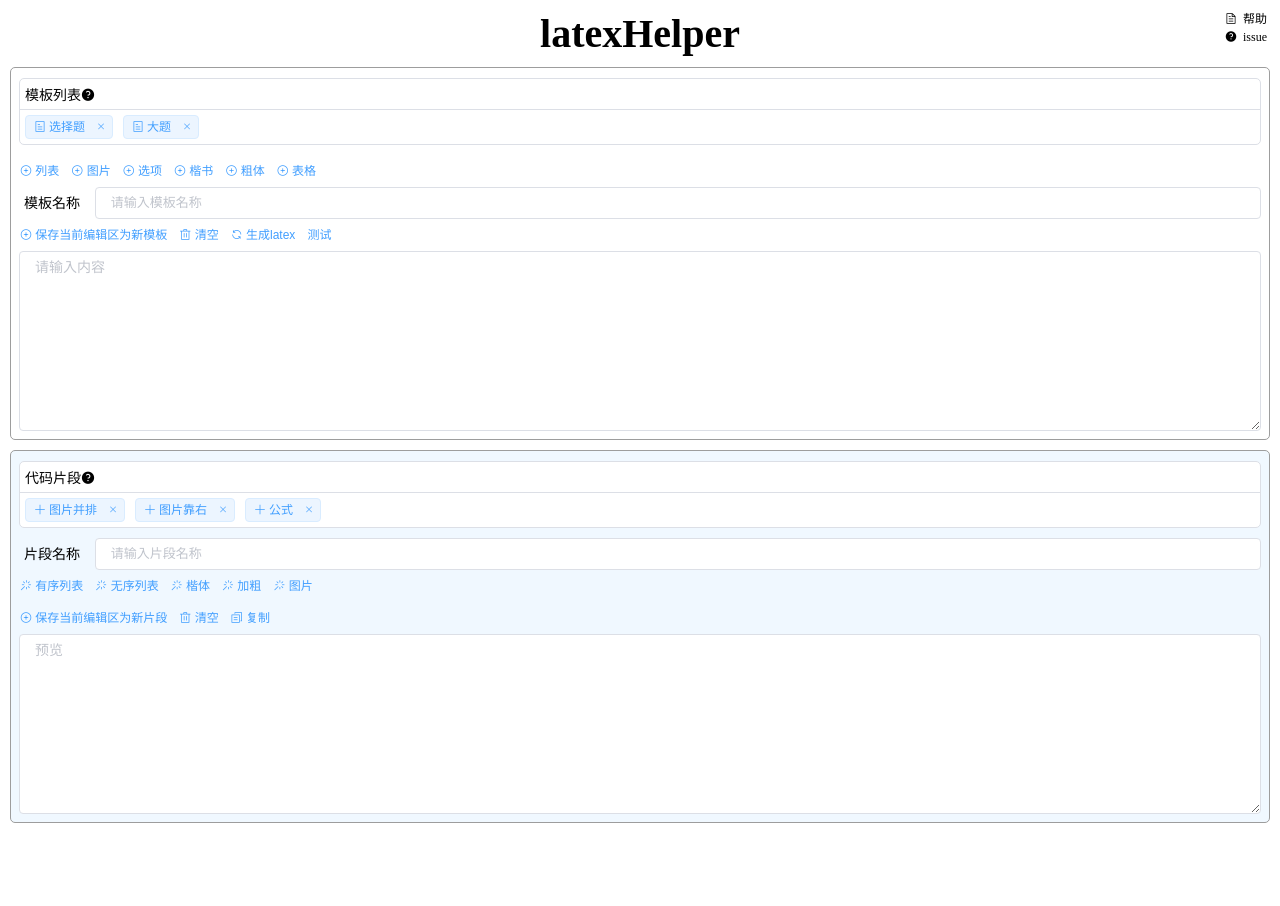
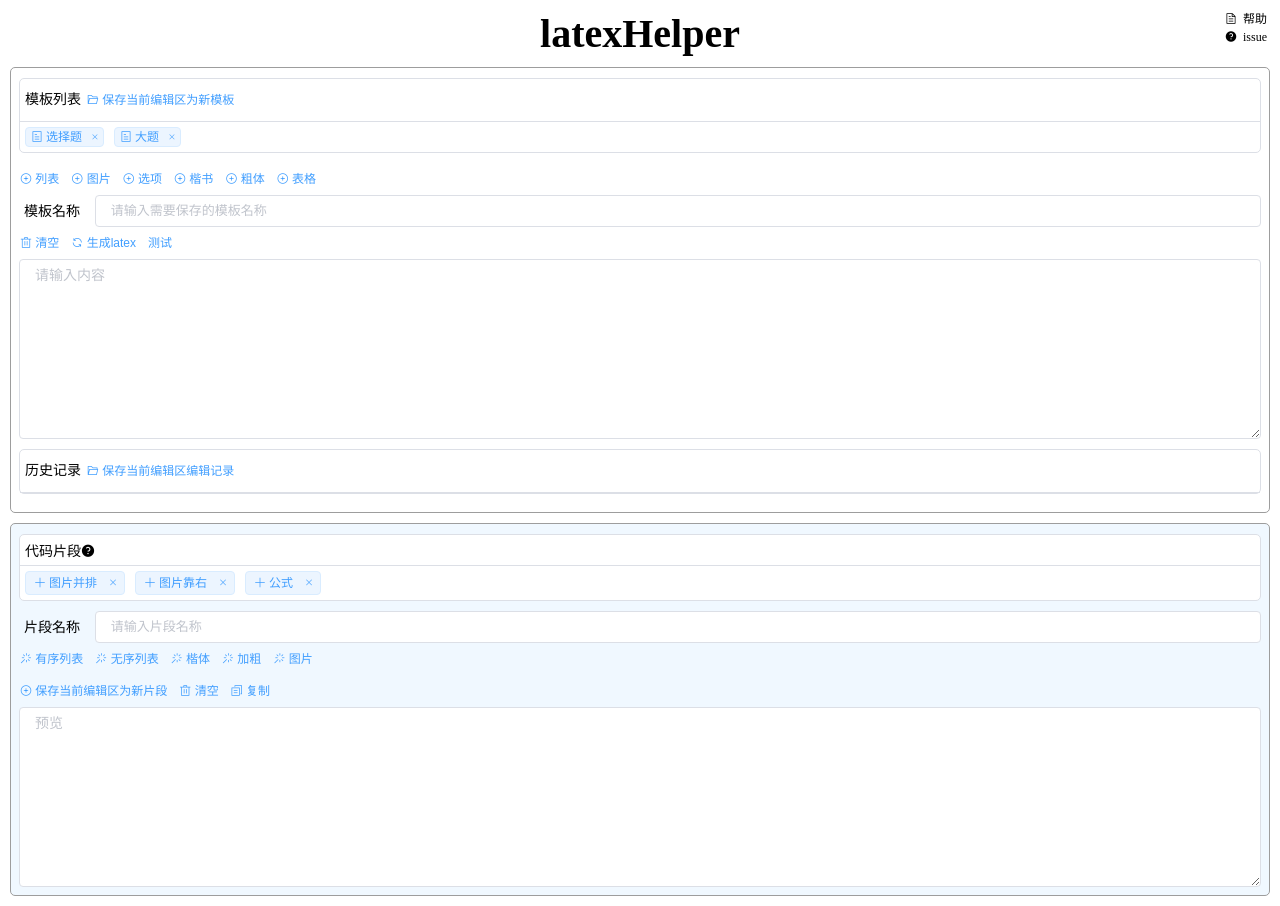
Before and after one commit to Nshcn/latexHelper, a Vue app: page / in a window 1280 px wide. Before the commit the page ends 833 px from the top, so only its background shows below. Built offline with nearby package versions, Linux system fonts and the light colour scheme.

Commit message:
feat: 新增LH历史记录功能

```diff
--- a/src/components/Edit.vue
+++ b/src/components/Edit.vue
@@ -16,15 +16,17 @@
         <div class="region">
           <div class="up-region">
             <span>模板列表</span>
-            <el-tooltip content="点击下方保存当前编辑区为新模板即可添加自定义模板"
-                        placement="top">
-              <i class="el-icon-question" />
-            </el-tooltip>
+            <el-button type="text"
+                       size="small"
+                       @click="saveTemplate">
+              <i class="el-icon-folder-opened" />
+              保存当前编辑区为新模板
+            </el-button>
           </div>
           <div class="down-region">
             <el-tag v-for="item in templateStore"
-                    class="template-item"
-                    size="small"
+                    class="tag-item"
+                    size="mini"
                     :key="item.name"
                     @close="deleteTemplate(item.name)"
                     @click="showTemplate(item.name)"
@@ -77,18 +79,12 @@
         </el-tooltip>
       </div>
       <div class="name-input">
-        <span>模板名称</span>
+        <span>{{titleType==='lh'?'记录名称':'模板名称'}}</span>
         <el-input v-model="templateName"
                   size="small"
-                  placeholder="请输入模板名称"></el-input>
+                  :placeholder="titleType==='lh'?'请输入需要保存的记录名称':'请输入需要保存的模板名称'"></el-input>
       </div>
       <div class="operate-area">
-        <el-button type="text"
-                   size="small"
-                   @click="saveTemplate">
-          <i class="el-icon-circle-plus-outline" />
-          保存当前编辑区为新模板
-        </el-button>
         <el-button type="text"
                    size="small"
                    @click="originText = ''">
@@ -115,6 +111,31 @@
                 @keydown.tab.native="tabInput($event)"
                 show-word-limit>
       </el-input>
+      <div class="history">
+        <div class="region">
+          <div class="up-region">
+            <span>历史记录</span>
+            <el-button type="text"
+                       size="small"
+                       @click="saveLhHistory">
+              <i class="el-icon-folder-opened" />
+              保存当前编辑区编辑记录
+            </el-button>
+          </div>
+          <div class="down-region">
+            <el-tag v-for="item in historyLhStore"
+                    class="tag-item"
+                    size="mini"
+                    :key="item.name"
+                    @close="deleteLhHistory(item.name)"
+                    @click="showLhHistory(item.name)"
+                    closable>
+              <i class="el-icon-tickets" />
+              {{item.name}}
+            </el-tag>
+          </div>
+        </div>
+      </div>
     </section>
     <section class="latex-section">
       <div class="insert-btn">
@@ -130,7 +151,7 @@
             <div class="down-region">
               <el-tag v-for="item in snippetStore"
                       size="small"
-                      class="snippet-item"
+                      class="tag-item"
                       :key="item.name"
                       @close="deleteSnippet(item.name)"
                       @click="insertSnippet(item.name)"
@@ -229,6 +250,15 @@ export default {
       },
       deep: true,
     },
+    historyLhStore: {
+      handler(newValue) {
+        storage.setItem({
+          value: newValue,
+          name: 'historyLhStore',
+        })
+      },
+      deep: true,
+    },
     snippetStore: {
       handler(newValue) {
         storage.setItem({
@@ -247,11 +277,11 @@ export default {
       this.templateStore.push(
         {
           name: '选择题',
-          content: `年份：20\n题号：\n【题目】\n\n${this.ms}opt\n\n${this.ms}\n{\\kaishu\n【参考答案】\n\n【本题解析】\n\n【对知识点解析工作的启发】\n${this.ms}ol\n\n${this.ms}\n【对命制练习题的启发】\n\n${this.ms}ol\n\n${this.ms}\n}\n`,
+          content: `年份：20\n题号：\n【题目】\n\n${this.ms}opt\n\n${this.ms}\n{\\kaishu\n【参考答案】\n\n【本题解析】\n\n【xxx启发】\n${this.ms}ol\n\n${this.ms}\n【xxx启发】\n\n${this.ms}ol\n\n${this.ms}\n}\n`,
         },
         {
           name: '大题',
-          content: `年份：20\n题号：\n【题目】\n{\\kaishu\n【参考答案】\n\n【本题解析】\n\n【对知识点解析工作的启发】\n${this.ms}ol\n\n${this.ms}\n【对命制练习题的启发】\n\n${this.ms}ol\n\n${this.ms}\n}\n`,
+          content: `年份：20\n题号：\n【题目】\n{\\kaishu\n【参考答案】\n\n【本题解析】\n\n【xxx启发】\n${this.ms}ol\n\n${this.ms}\n【xxx启发】\n\n${this.ms}ol\n\n${this.ms}\n}\n`,
         }
       )
       storage.setItem({
@@ -259,7 +289,13 @@ export default {
         name: 'templateStore',
       })
     }
+    // 获取本地history Lh编辑区的历史记录
+    let localHistoryLhStore = storage.getItem('historyLhStore')
+    if (localHistoryLhStore) {
+      this.historyLhStore = localHistoryLhStore
+    }
 
+    // 获取本地snippet片段
     let localSnippetStore = storage.getItem('snippetStore')
     if (localSnippetStore) {
       this.snippetStore = localSnippetStore
@@ -298,6 +334,8 @@ export default {
         },
       ],
       templateStore: [],
+      historyLhStore: [],
+      titleType: 'template',
     }
   },
   methods: {
@@ -335,6 +373,26 @@ export default {
         }
       }
     },
+    showLhHistory(templateName) {
+      if (this.originText.trim() !== '') {
+        this.saveLhHistory(this.templateName)
+        this.templateName = templateName
+        for (let item of this.historyLhStore) {
+          if (item.name === templateName) {
+            this.originText = item.content
+            return
+          }
+        }
+      } else {
+        this.templateName = templateName
+        for (let item of this.historyLhStore) {
+          if (item.name === templateName) {
+            this.originText = item.content
+            return
+          }
+        }
+      }
+    },
     deleteTemplate(templateName) {
       for (let i = 0; i < this.templateStore.length; i++) {
         if (this.templateStore[i].name === templateName) {
@@ -359,18 +417,83 @@ export default {
         }
       }
     },
-    saveTemplate() {
+    deleteLhHistory(templateName) {
+      for (let i = 0; i < this.historyLhStore.length; i++) {
+        if (this.historyLhStore[i].name === templateName) {
+          this.$confirm(
+            `此操作将永久删除"${templateName}"记录, 是否继续?`,
+            '提示',
+            {
+              confirmButtonText: '确定',
+              cancelButtonText: '取消',
+              type: 'warning',
+            }
+          )
+            .then(() => {
+              this.historyLhStore.splice(i, 1)
+              this.$message({
+                type: 'success',
+                message: '删除成功!',
+              })
+              return
+            })
+            .catch(() => {})
+        }
+      }
+    },
+    saveLhHistory() {
+      this.titleType = 'lh'
       if (this.templateName === '') {
         this.$message({
           type: 'warning',
-          message: '请输入模板名称',
+          message: '记录名称为空',
         })
         return
       }
       if (this.originText === '') {
         this.$message({
           type: 'warning',
-          message: '模板编辑区为空',
+          message: '编辑区为空',
+        })
+        return
+      }
+      let repeatIndex = -1
+      for (let i = 0; i < this.historyLhStore.length; i++) {
+        if (this.historyLhStore[i].name === this.templateName) {
+          repeatIndex = i
+          break
+        }
+      }
+      if (repeatIndex !== -1) {
+        this.historyLhStore[repeatIndex].content = this.originText
+        this.$message({
+          type: 'success',
+          message: '保存成功!',
+        })
+      } else {
+        this.historyLhStore.push({
+          name: this.templateName,
+          content: this.originText,
+        })
+        this.$message({
+          type: 'success',
+          message: '新记录保存成功',
+        })
+      }
+    },
+    saveTemplate() {
+      this.titleType = 'template'
+      if (this.templateName === '') {
+        this.$message({
+          type: 'warning',
+          message: '模板名称为空',
+        })
+        return
+      }
+      if (this.originText === '') {
+        this.$message({
+          type: 'warning',
+          message: '编辑区为空',
         })
         return
       }
@@ -883,8 +1006,7 @@ export default {
 .latex-snippet-wrap {
   /* padding: 10px; */
 }
-.template-item,
-.snippet-item {
+.tag-item {
   margin: 5px 10px 5px 0 !important;
   cursor: pointer;
 }
```
